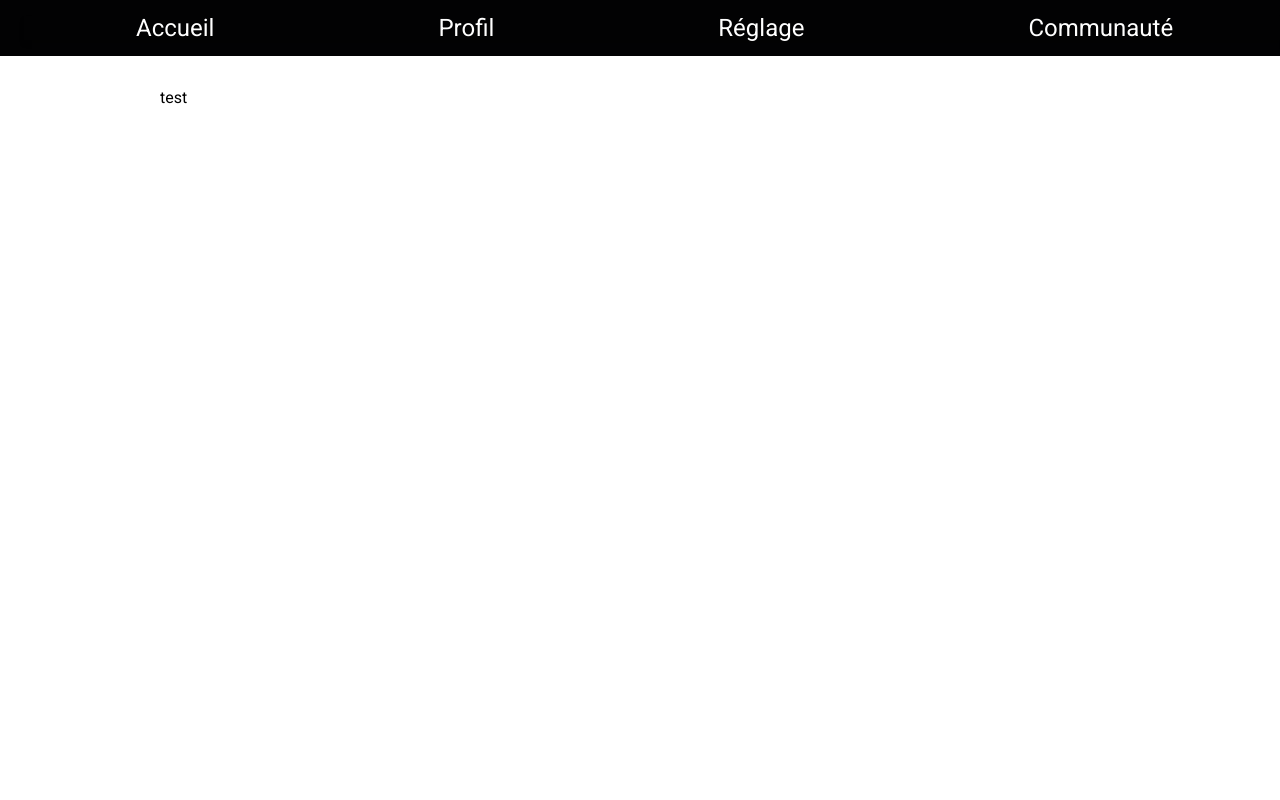
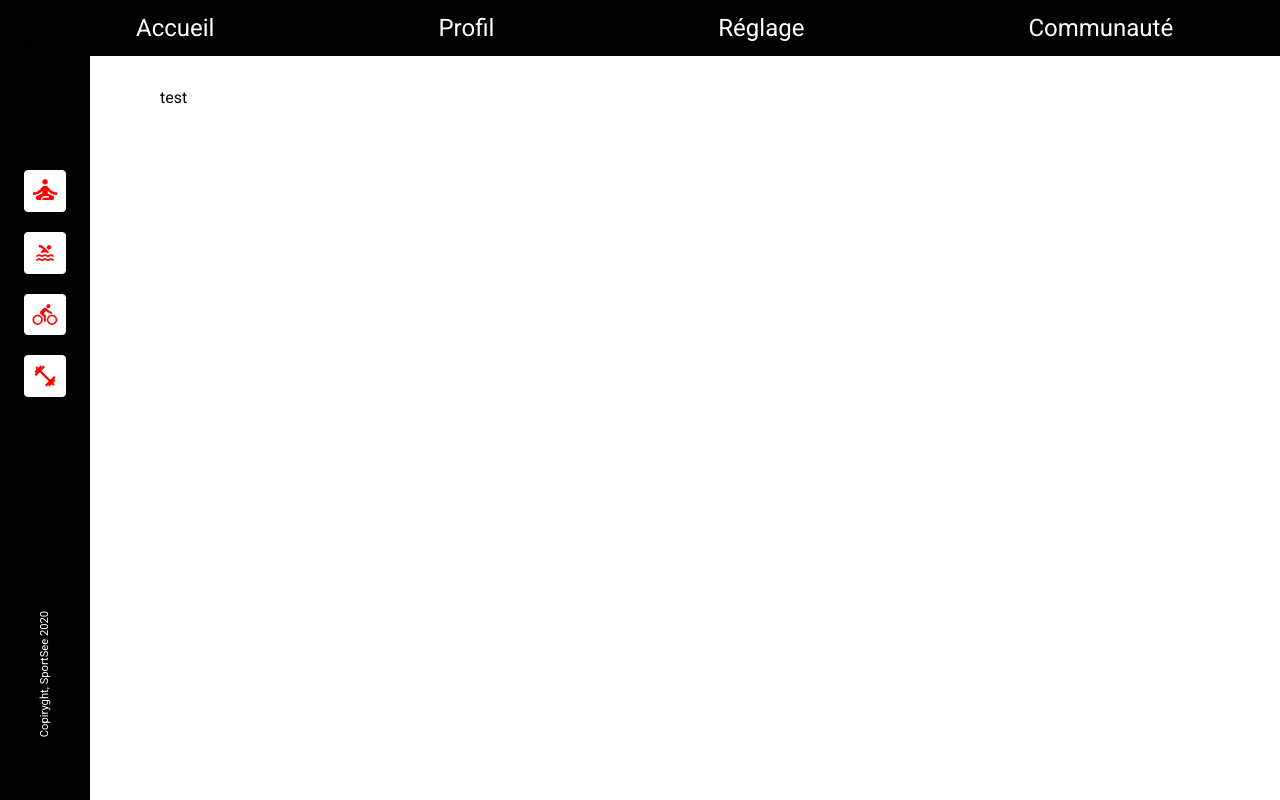
Before and after one commit to GrimonprezAlexis/P12_Sportsee, a React (Create React App) app: page /users/12 in a window 1280 px wide. Built offline with nearby package versions, Linux system fonts and the light colour scheme; no server answers.

Commit message:
Add NavVertical and fix warning

```diff
--- a/src/components/Error/index.jsx
+++ b/src/components/Error/index.jsx
@@ -2,7 +2,6 @@ const Error = () => {
   return (
     <div>
       <h1>Oups 🙈 Cette page n'existe pas</h1>
-
     </div>
   )
 }
--- a/src/components/Header/index.jsx
+++ b/src/components/Header/index.jsx
@@ -19,7 +19,7 @@ const HeaderLink = () => {
     { label: 'Communauté', url: '/community'},
   ]
   return (
-    links.map((link, index) => <Link to={`${link.url}`} className="header__navbar__link" data-active="true">{link.label}</Link>)
+    links.map((link, index) => <Link key={index} to={link.url} className="header__navbar__link" data-active="true">{link.label}</Link>)
   )
 };
 
--- /dev/null
+++ b/src/components/NavVertical/index.jsx
@@ -0,0 +1,20 @@
+import { Link } from "react-router-dom";
+import './index.scss';
+
+const NavVertical = () => {
+    return(
+        <section className="sidebar">
+        <div className="sidebar__icon">
+            <Link to='/'><img src={`${window.location.origin}/img/icon_1.png`} alt="SportSee Home page"/></Link>
+            <Link to='/'><img src={`${window.location.origin}/img/icon_2.png`} alt="SportSee Home page"/></Link>
+            <Link to='/'><img src={`${window.location.origin}/img/icon_3.png`} alt="SportSee Home page"/></Link>
+            <Link to='/'><img src={`${window.location.origin}/img/icon_4.png`} alt="SportSee Home page"/></Link>
+        </div>
+        <div className="row">
+            <p className="copyright">Copiryght, SportSee 2020</p>
+        </div>
+        </section>
+    )
+};
+
+export default NavVertical;
--- /dev/null
+++ b/src/components/NavVertical/index.scss
@@ -0,0 +1,38 @@
+@import "../../css/main.scss";
+
+.sidebar {
+    width: 7vw;
+    position: absolute;
+    top: 0;
+    bottom: 0;
+    background-color: $black;
+    display: flex;
+    align-items: center;
+    flex-wrap: wrap;
+
+
+    &__icon {
+        display: flex;
+        flex-direction: column;
+        padding: 1rem 1.5rem;
+        margin-top: 2rem;
+        margin-bottom: 4rem;
+    }
+
+    a {
+        padding-top: 1rem;
+    }
+}
+
+.copyright {
+    @extend %font_style;
+    font-size: .7rem;
+    line-height: 24px;
+    color: #FFFFFF;
+    right: 50%;
+    bottom: 0;
+    margin-top: 2rem;
+    position: absolute;
+    transform: scale(-1) translate(-50%, 50%);
+    writing-mode: vertical-lr;
+}
--- a/src/components/UserActivity/ChartsActivity.jsx
+++ b/src/components/UserActivity/ChartsActivity.jsx
@@ -72,5 +72,5 @@ const ChartsActivity = ({ data }) => {
 export default ChartsActivity;
 
 ChartsActivity.propTypes = {
-    data: PropTypes.object
+    data: PropTypes.array
 };
--- a/src/components/UserActivity/ToolTipActivity.jsx
+++ b/src/components/UserActivity/ToolTipActivity.jsx
@@ -22,7 +22,7 @@ const ToolTipActivity = ({active, payload}) => {
 
 /**
  * Tooltype text
- * @param {string} value
+ * @param {number} value
  * @param {string} label
  * @returns {JSX}
  */
@@ -40,6 +40,6 @@ ToolTipActivity.propTypes = {
 };
 
 ToolTipText.propTypes = {
-	value: PropTypes.string,
+	value: PropTypes.number,
 	label: PropTypes.string,
 };
--- a/src/components/UserInfos/index.jsx
+++ b/src/components/UserInfos/index.jsx
@@ -21,7 +21,7 @@ const UserInfos = () => {
 
     return (
         <>
-        <div class="col10 mt-5rem">
+        <div className="col10 mt-5rem">
             <span className="userInfo__title black">Bonjour <span className="userInfo__title red">{data.userInfos?.firstName}</span></span>
             <p className="userInfo__title__sub mt-2rem">Félicitation ! Vous avez explosé vos objectifs hier 👏</p>
         </div>
--- a/src/index.jsx
+++ b/src/index.jsx
@@ -5,12 +5,14 @@ import { BrowserRouter as Router, Route, Switch } from 'react-router-dom'
 import Home from './pages/Home'
 import User from './pages/User'
 
+import Error from './components/Error'
 import Header from './components/Header'
-import Error from './components/Error'
+import NavVertical from './components/NavVertical'
 
 ReactDOM.render(
   <React.StrictMode>
     <Router>
+      <NavVertical/>
       <Header />
       <Switch>
           <Route exact path="/" component={Home} />
```
